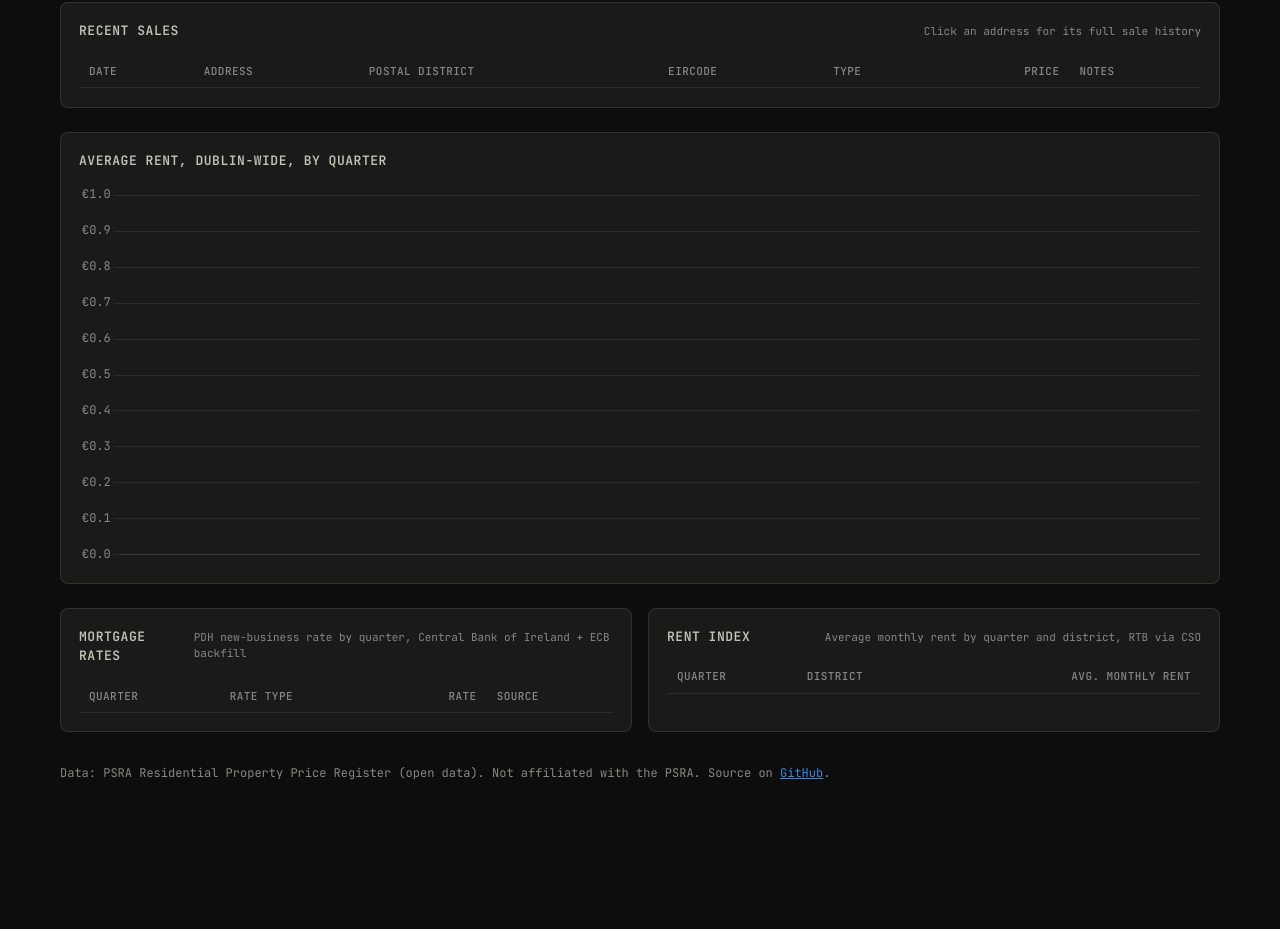
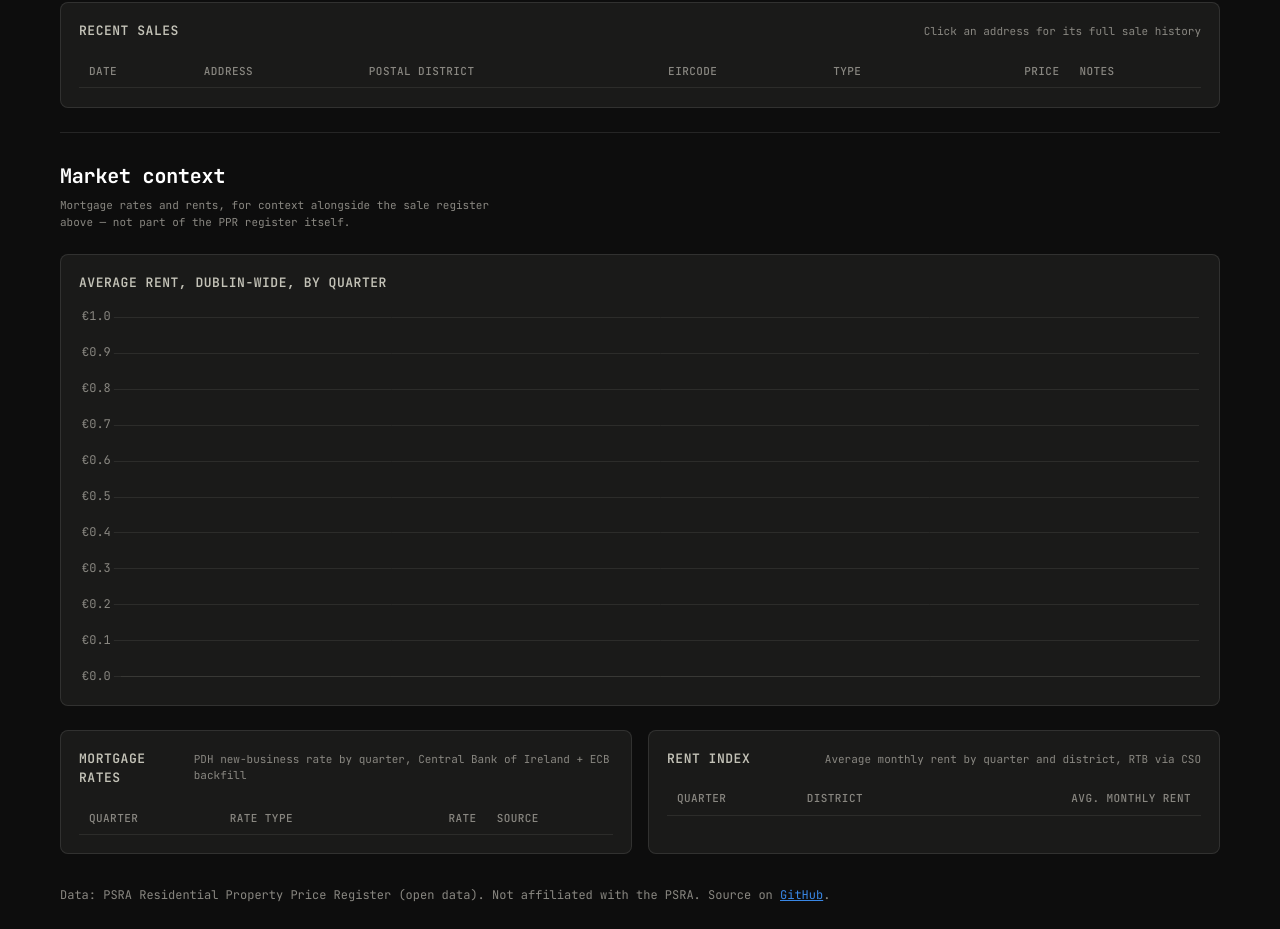
Before and after one commit to stefan-bc/dublin-properties, a website with bundled scripts: page index.html in a window 1280 px wide. Shown: the part 1440-2369 px from the top of the page. Before the commit the page ends 2286 px from the top, so only its background shows below. Built offline with nearby package versions, Linux system fonts and the light colour scheme; some packages are replaced by stand-ins of ours; no server answers; the database is empty.

Commit message:
Add a visual boundary between the sale register and market context
The mortgage rate/rent index charts and tables were just piling up below
the sales table with nothing distinguishing them from "more of the same
register" — added a "Market context" divider (heading + one-line
explanation, top border) so it reads as a clearly separate, supplementary
section rather than an unexplained appendage.

```diff
--- a/index.html
+++ b/index.html
@@ -82,7 +82,7 @@
         <canvas id="chart-quarterly" role="img" aria-label="Line chart of median sale price by quarter"></canvas>
       </div>
       <div class="chart-card" id="card-district">
-        <h2>Median price by district</h2>
+        <h2 id="chart-district-heading">Median price by district</h2>
         <canvas id="chart-district" role="img" aria-label="Bar chart of median sale price by Dublin postal district"></canvas>
       </div>
       <div class="chart-card" id="card-rate">
@@ -91,7 +91,7 @@
       </div>
       <div class="chart-card map-card" id="card-map">
         <div class="map-card-head">
-          <h2>Median price by district: map</h2>
+          <h2 id="chart-map-heading">Median price by district: map</h2>
         </div>
         <div class="map-wrap" id="map-wrap">
           <svg id="map-svg" role="img" aria-label="Choropleth map of Dublin postal districts coloured by median sale price"></svg>
@@ -136,6 +136,11 @@
         <div id="table-scroll-sentinel"></div>
       </div>
     </section>
+
+    <div class="section-divider">
+      <h2>Market context</h2>
+      <p class="table-hint">Mortgage rates and rents, for context alongside the sale register above — not part of the PPR register itself.</p>
+    </div>
 
     <div class="chart-card standalone-chart-card">
       <h2>Average rent, Dublin-wide, by quarter</h2>
--- a/style.css
+++ b/style.css
@@ -550,6 +550,28 @@ a {
   text-decoration: underline;
 }
 
+/* Marks the boundary between the actual PPR sale register (search, charts,
+   map, table above) and the supplementary rate/rent data below it — a plain
+   .chart-card/.table-card heading reads as just another card among many;
+   this is meant to read as a different kind of section, not one more card. */
+.section-divider {
+  border-top: 1px solid var(--border);
+  padding-top: 28px;
+  margin: 8px 0 24px;
+}
+
+.section-divider h2 {
+  font-size: 20px;
+  font-weight: 700;
+  letter-spacing: -0.01em;
+  margin: 0 0 6px;
+}
+
+.section-divider .table-hint {
+  margin: 0;
+  max-width: 70ch;
+}
+
 .table-card {
   background: var(--surface);
   border: 1px solid var(--border);
```
